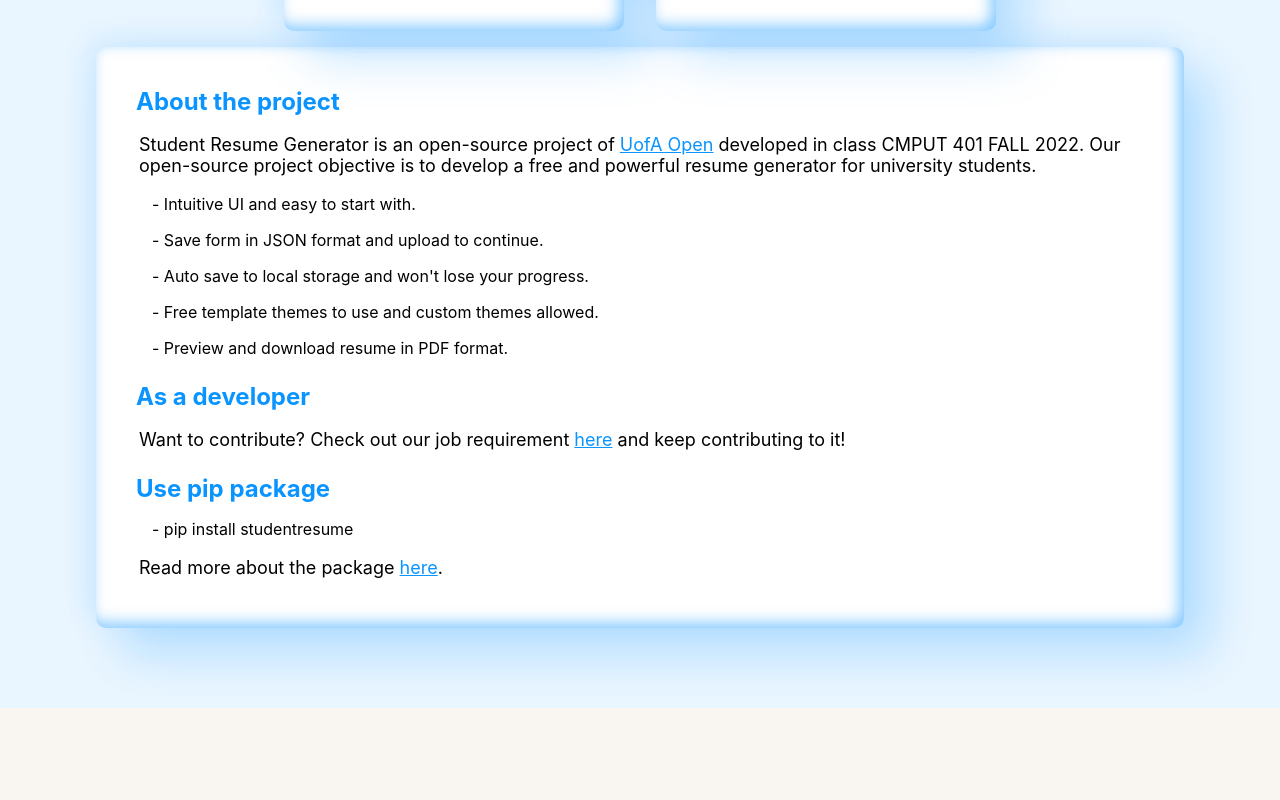
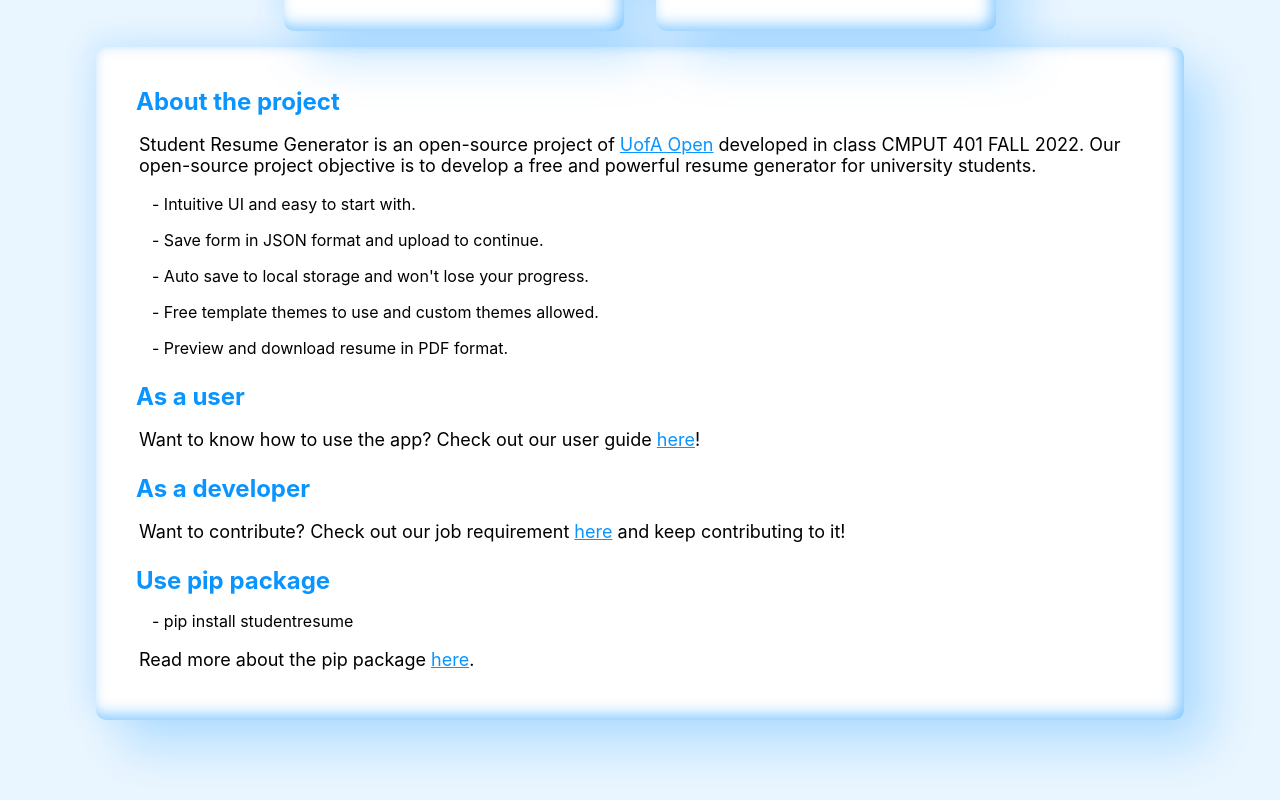
Before and after one commit to open-uofa/studentresume-web, a React (Create React App) app in the folder frontend/: page /about in a window 1280 px wide. Shown: the part 1481-2281 px from the top of the page. Before the commit the page ends 2189 px from the top, so only its background shows below. Built offline with nearby package versions, Linux system fonts and the light colour scheme.

Commit message:
updated docs in about page

```diff
--- a/frontend/src/components/AboutPage.js
+++ b/frontend/src/components/AboutPage.js
@@ -76,16 +76,21 @@ const AboutPage = () => {
                     - Preview and download resume in PDF format.
                 </ul>
 
+                <h2> As a user </h2>
+                <p>
+                    Want to know how to use the app? Check out our user guide <a href="https://docs.google.com/document/d/1x-0QSlkM54YVn0gjceryo7ZhRcZOUs2LfYqc7V2LvGU/edit?usp=sharing">here</a>!
+                </p>
+
                 <h2>As a developer</h2>
                 <p>
-                    Want to contribute? Check out our job requirement <a href="">here</a> and keep contributing to it!
+                    Want to contribute? Check out our job requirement <a href="https://docs.google.com/document/d/1x-0QSlkM54YVn0gjceryo7ZhRcZOUs2LfYqc7V2LvGU/edit?usp=sharing">here</a> and keep contributing to it!
                 </p>
                 <h2>Use pip package</h2>
                 <ul>
                     - pip install studentresume
                 </ul>
                 <p>
-                    Read more about the package <a href="https://pypi.org/project/studentresume/">here</a>.
+                    Read more about the pip package <a href="https://pypi.org/project/studentresume/">here</a>.
                 </p>
             </div>
         </div>
```
